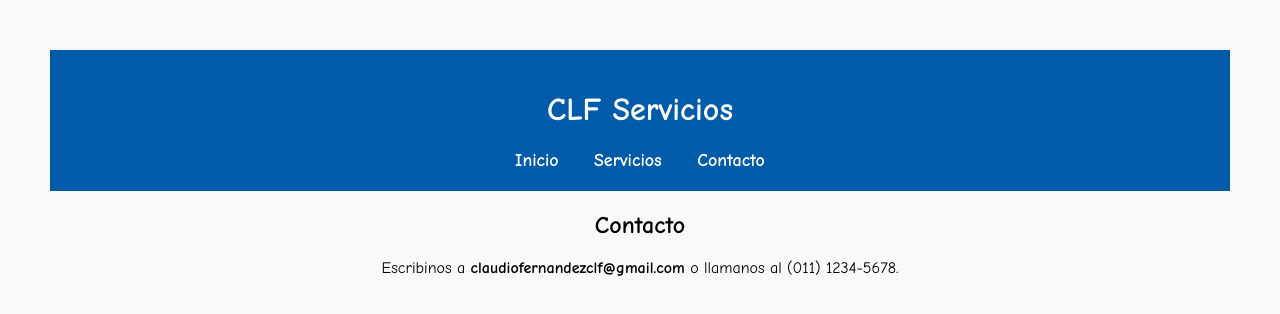
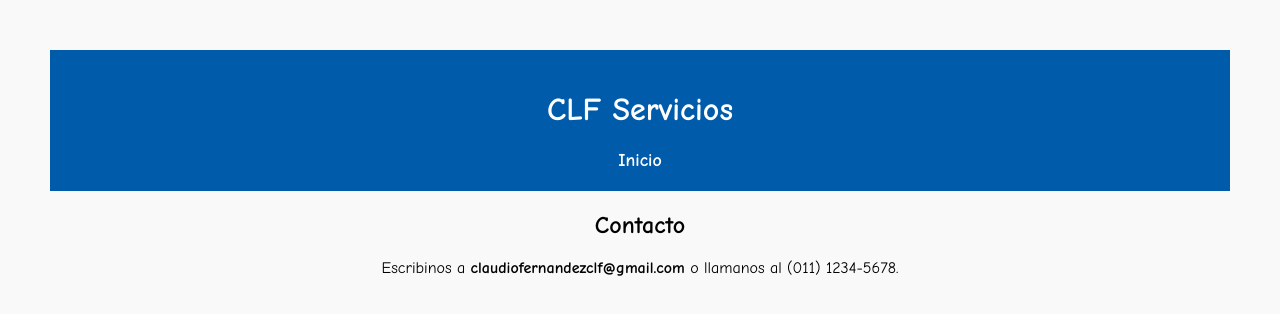
Before and after one commit to claudioclfok/clf_web, a plain HTML site: page contacto.html in a window 1280 px wide. Drawn offline with Linux system fonts and the light colour scheme.

Commit message:
Update contacto.html

```diff
--- a/contacto.html
+++ b/contacto.html
@@ -34,8 +34,6 @@
     <h1>CLF Servicios</h1>
     <nav>
       <a href="index.html">Inicio</a>
-      <a href="servicios.html">Servicios</a>
-      <a href="contacto.html">Contacto</a>
     </nav>
   </header>
 
```
